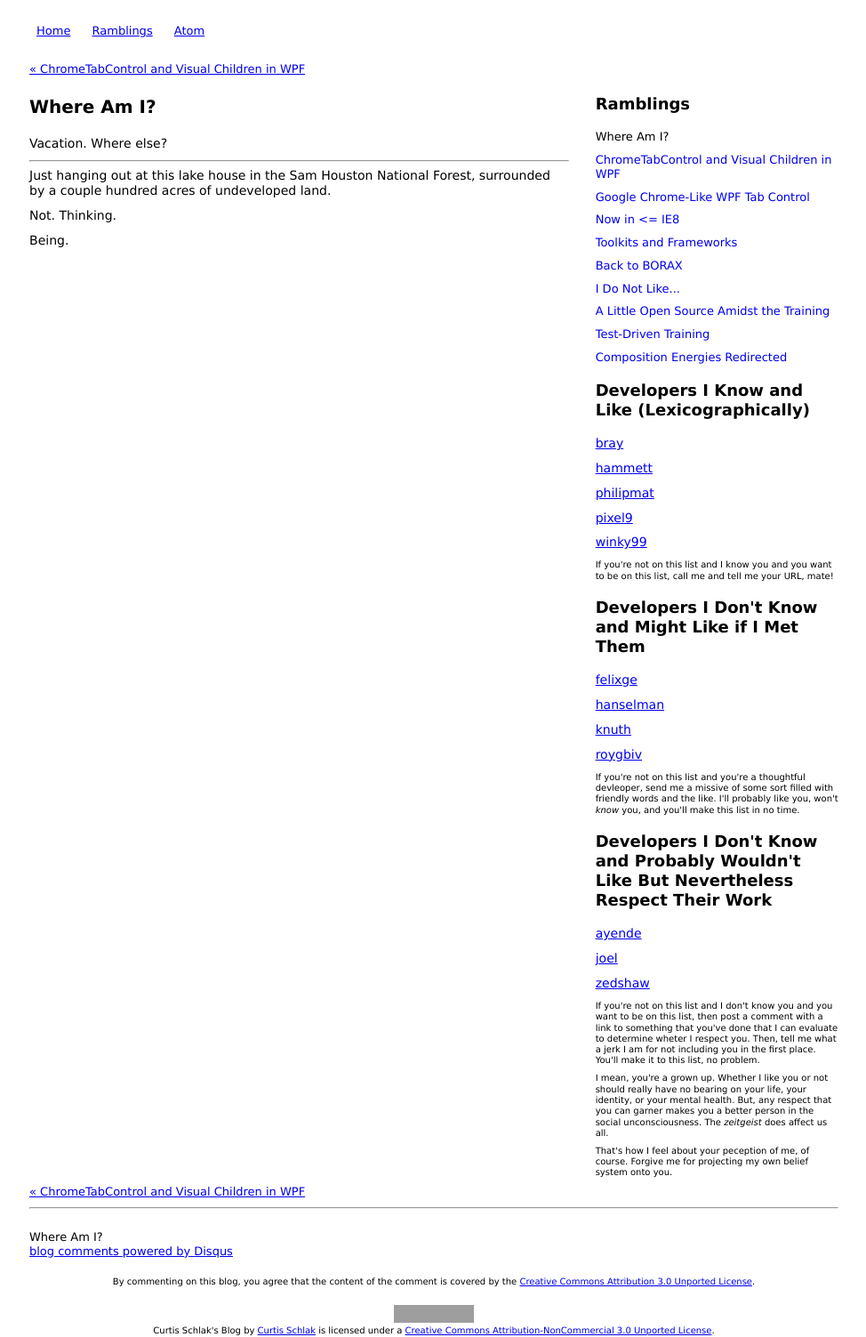
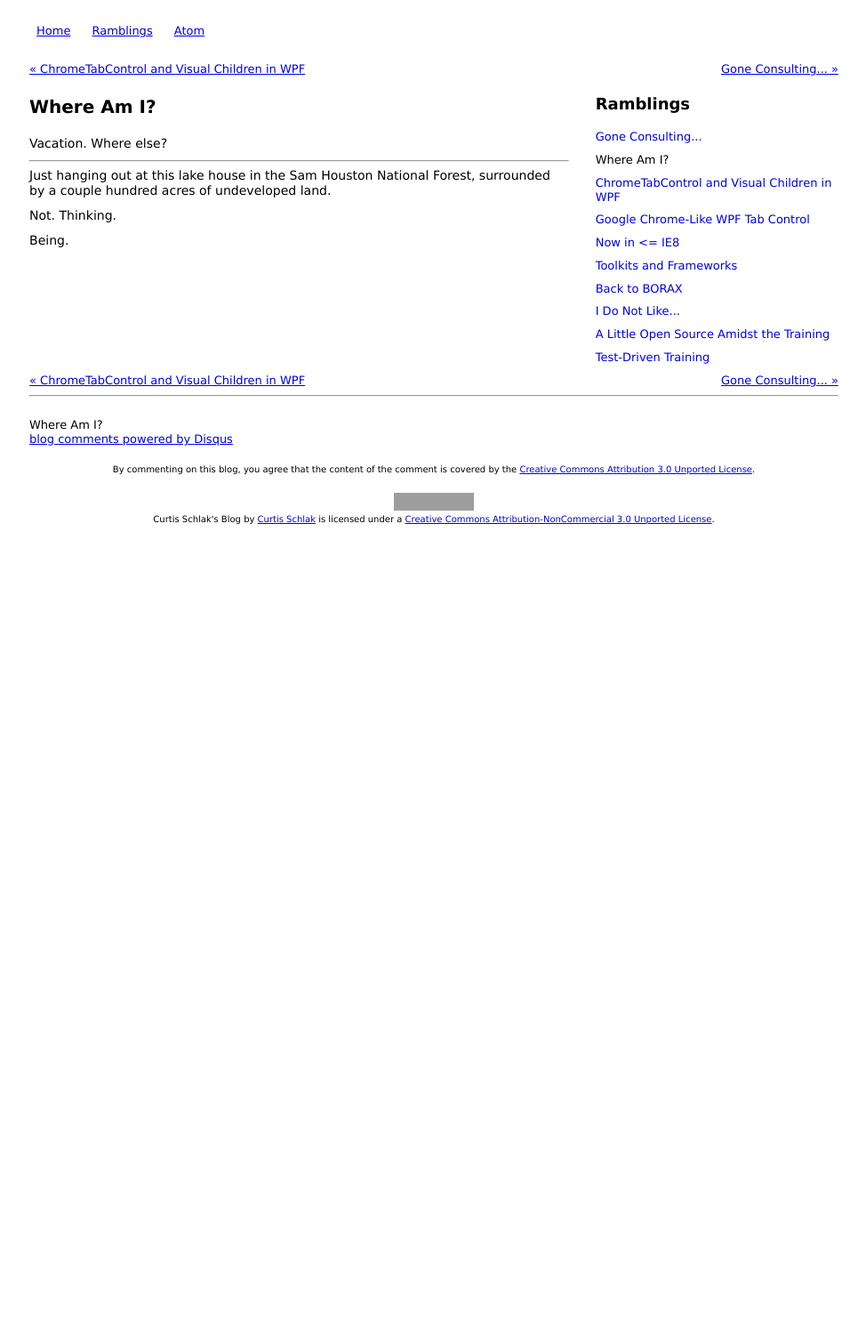
Before and after one commit to roberts-sandbox/test-realist, a Jekyll site: the page built from _posts/2012-03-10-vacation.md, in a window 1280 px wide. Shown: the whole page at 89% size, without its empty margins (152-1126 px from the left). Built offline with Jekyll 4.4.1, drawn with Linux system fonts in a browser that asks for light colours; after the commit the page ends 900 px from its top, so only the background shows below that; grey boxes are pictures that could not be loaded.

Commit message:
New entry. Removed trash on the side.

```diff
--- a/_layouts/post.html
+++ b/_layouts/post.html
@@ -59,68 +59,6 @@
 					</article>
 				{% endfor %}
 				</section>
-				<section>
-					<h2>Developers I Know and Like (Lexicographically)</h2>
-					<p><a href="http://bryanray.net/">bray</a></p>
-					<p><a href="http://hammett.castleproject.org">hammett</a></p>
-					<p><a href="http://philipm.at/">philipmat</a></p>
-					<p><a href="http://www.pixel9.com/">pixel9</a></p>
-					<p><a href="https://twitter.com/#!/winky99">winky99</a></p>
-					<footer>
-						If you're not on this list and I know you and you want
-						to be on this list, call me and tell me your URL,
-						mate!
-					</footer>
-				</section>
-				<section>
-					<h2>
-						Developers I Don't Know and Might Like if I Met Them
-					</h2>
-					<p><a href="https://github.com/felixge">felixge</a></p>
-					<p><a href="http://www.hanselman.com/blog/">hanselman</a></p>
-					<p><a href="http://www-cs-staff.stanford.edu/~uno/">knuth</a></p>
-					<p><a href="http://roy.gbiv.com/">roygbiv</a></p>
-					<footer>
-						If you're not on this list and you're a thoughtful
-						devleoper, send me a missive of some sort filled with
-						friendly words and the like. I'll probably like you,
-						won't <em>know</em> you, and you'll make this list in
-						no time.
-					</footer>
-				</section>
-				<section>
-					<h2>
-						Developers I Don't Know and Probably Wouldn't Like But
-						Nevertheless Respect Their Work
-					</h2>
-					<p><a href="http://ayende.com/">ayende</a></p>
-					<p><a href="http://www.joelonsoftware.com/">joel</a></p>
-					<p><a href="http://zedshaw.com/">zedshaw</a></p>
-					<footer>
-						<p>
-						If you're not on this list and I don't know you and
-						you want to be on this list, then post a comment with
-						a link to something that you've done that I can
-						evaluate to determine wheter I respect you. Then, tell
-						me what a jerk I am for not including you in the first
-						place. You'll make it to this list, no problem.
-						</p>
-						<p>
-						I mean, you're a grown up. Whether I like you or not
-						should really have no bearing on your life, your
-						identity, or your mental health. But, any respect that
-						you can garner makes you a better person in the social
-						unconsciousness. The
-						<span class="foreign-lang" lang="de">zeitgeist</span>
-						does affect us all.
-						</p>
-						<p>
-						That's how I feel about your peception of me, of
-						course. Forgive me for projecting my own belief system
-						onto you.
-						</p>
-					</footer>
-				</section>
 			</nav>
 			<nav class="post-nav yui3-u-1">
 				<div class="prev-post">
```
Also changed, not shown: _posts/2012-05-28-gone-consulting.md (added, +54 -0 lines).
